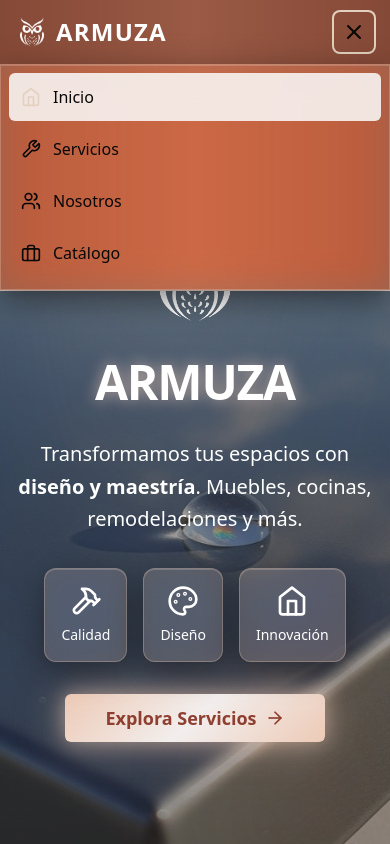
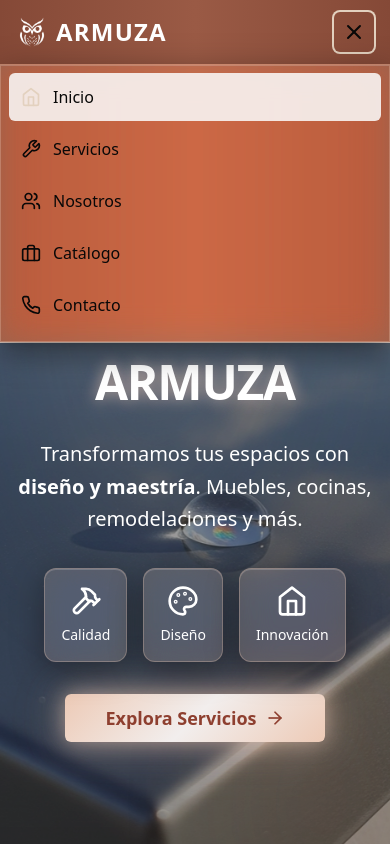
Before and after one commit to Samuelopez/armuza, a React (Vite) app: page / in a window 390 px wide. Both pictures are taken after a click on the button 354 px from the left and 32 px from the top of the page. Shown: the top 844 px of the page. Built offline with nearby package versions, Linux system fonts and the light colour scheme.

Commit message:
contacto en mobile

```diff
--- a/src/components/Navbar.jsx
+++ b/src/components/Navbar.jsx
@@ -183,6 +183,24 @@ const Navbar = () => {
                   </Link>
                 </motion.div>
               ))}
+
+              {/* Enlace de Contacto para menú móvil */}
+              <motion.div
+                variants={mobileLinkVariants}
+                initial="initial"
+                animate="animate"
+                exit="exit"
+                transition={{ delay: navItems.length * 0.05 + 0.05, duration: 0.2 }}
+              >
+                <Link
+                  to="/contacto"
+                  onClick={() => setIsOpen(false)}
+                  className="block px-3 py-3 rounded-md text-base font-medium transition-all duration-300 flex items-center space-x-3 text-main hover:text-accent hover:bg-card/80"
+                >
+                  <Phone className="w-5 h-5 text-main" />
+                  <span className="text-main">Contacto</span>
+                </Link>
+              </motion.div>
             </div>
           </motion.div>
         )}
```
